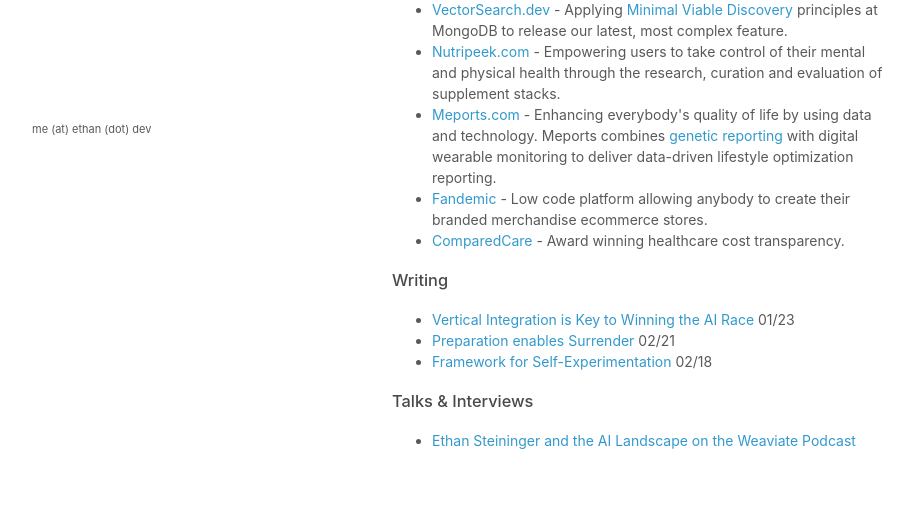
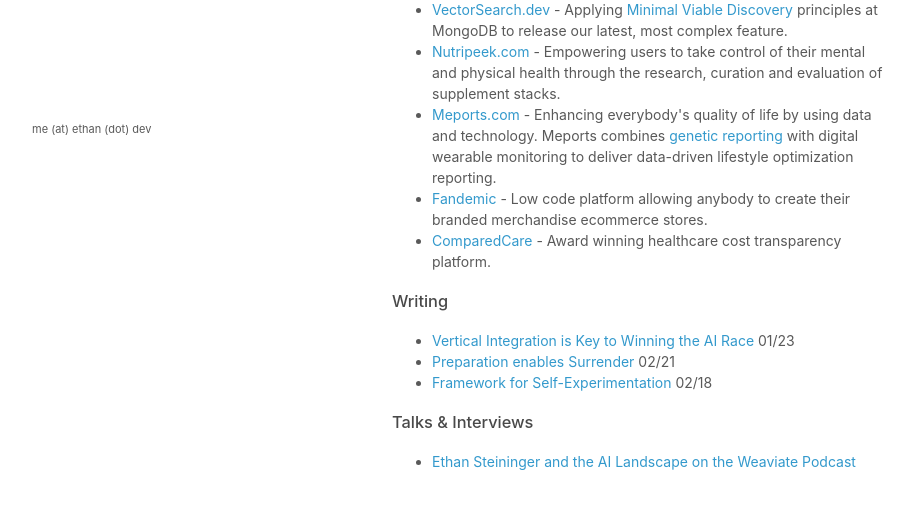
Before and after one commit to esteininger/minimal-website, a Flask app: page / in a window 1280 px wide. Shown: the part 592-1104 px from the top of the page, without its empty margins (178-1090 px from the left). Before the commit the page ends 1041 px from the top, so only its background shows below. Run offline with Flask 3, Linux system fonts and the light colour scheme.

Commit message:
no message

```diff
--- a/templates/index.html
+++ b/templates/index.html
@@ -117,7 +117,7 @@
           branded merchandise ecommerce stores.
         </li>
         <li>
-          <a href="https://vimeo.com/101638048">ComparedCare</a> - Award winning healthcare cost transparency.
+          <a href="https://vimeo.com/101638048">ComparedCare</a> - Award winning healthcare cost transparency platform.
         </li>
       </ul>
 
```
